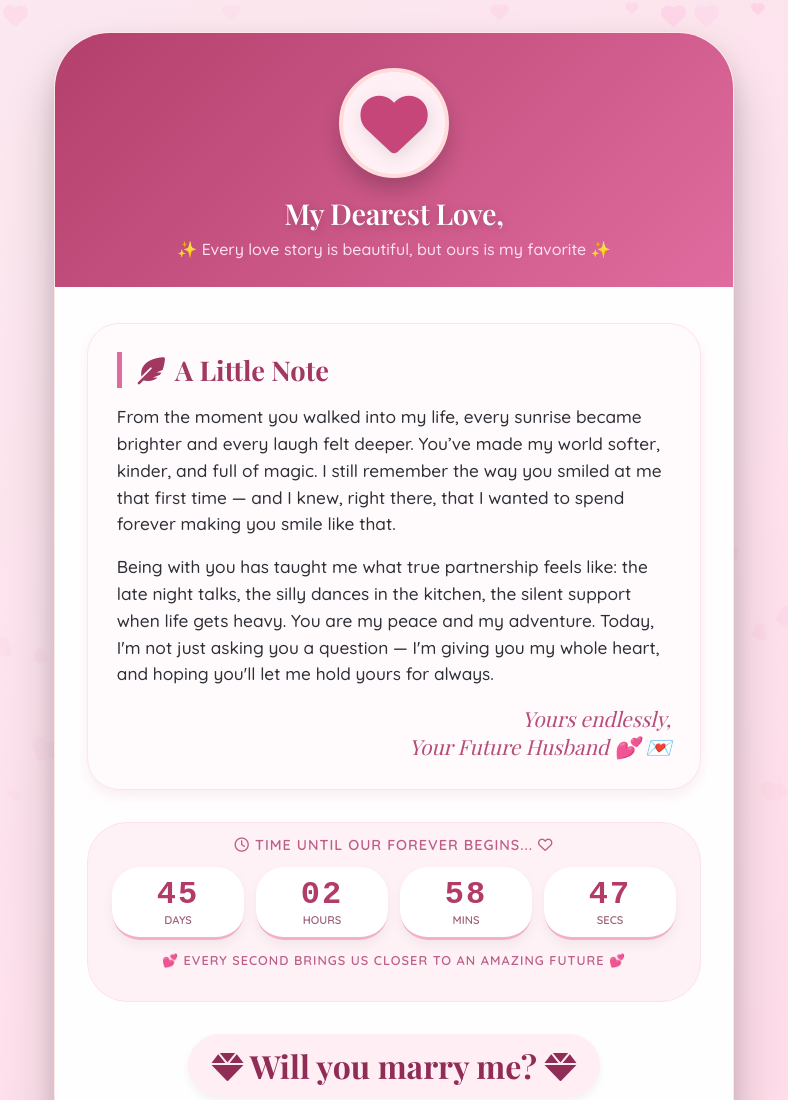
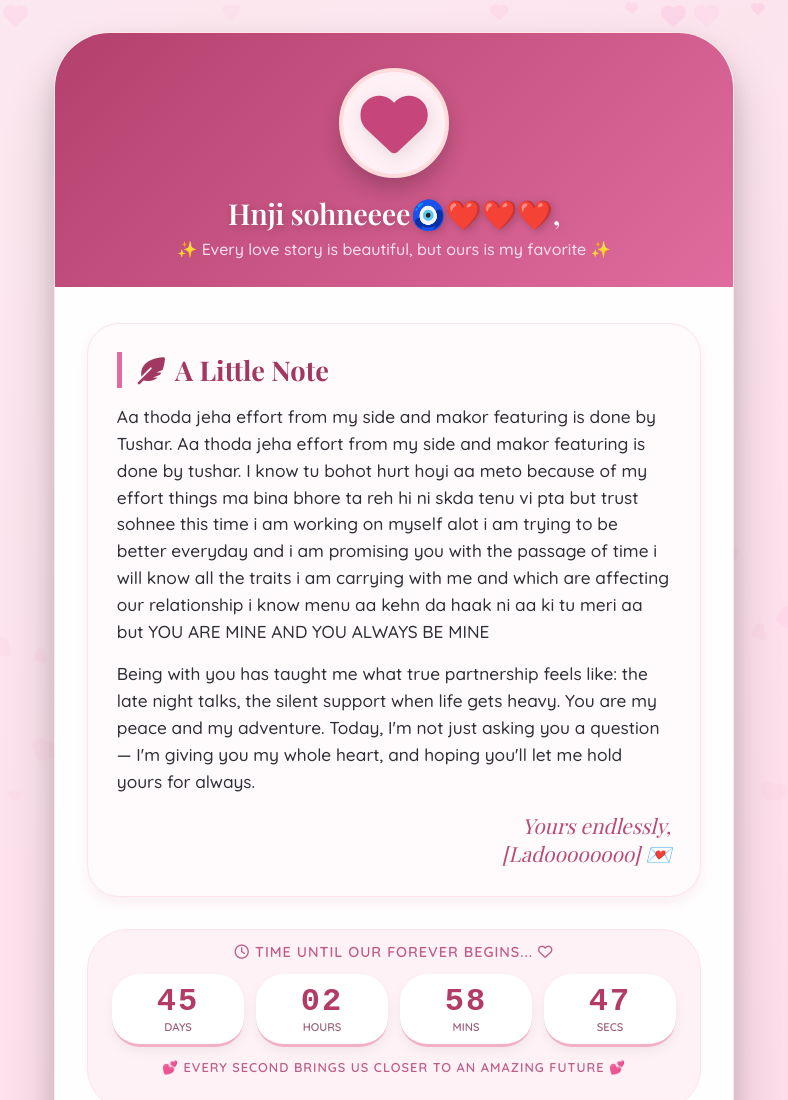
Before and after one commit to tusharsharma0786123-debug/Plssss-Forgive-me, a plain HTML site: page index.html in a window 1280 px wide. Shown: the top 1100 px of the page, without its empty margins (246-1034 px from the left). Drawn offline with nearby package versions, Linux system fonts and the light colour scheme.

Commit message:
Please Forgive me

```diff
--- a/index.html
+++ b/index.html
@@ -418,7 +418,7 @@
     <div class="avatar-circle">
       <i class="fas fa-heartbeat"></i> <!-- Or better: infinite love icon -->
     </div>
-    <h2>My Dearest Love,</h2>
+    <h2>Hnji sohneeee🧿❤️❤️❤️,</h2>
     <p>✨ Every love story is beautiful, but ours is my favorite ✨</p>
   </div>
 
@@ -426,18 +426,18 @@
     <div class="love-letter">
       <h3><i class="fas fa-feather-alt"></i> A Little Note</h3>
       <p>
-        From the moment you walked into my life, every sunrise became brighter and every laugh felt deeper.
-        You’ve made my world softer, kinder, and full of magic. I still remember the way you smiled at me
-        that first time — and I knew, right there, that I wanted to spend forever making you smile like that.
+        Aa thoda jeha effort from my side and makor featuring is done by Tushar.
+        Aa thoda jeha effort from my side and makor featuring is done by tushar.
+        I know tu bohot hurt hoyi aa meto because of my effort things ma bina bhore ta reh hi ni skda tenu vi pta but trust sohnee this time i am working on myself alot i am trying to be better everyday and i am promising you with the passage of time i  will know all the traits i am carrying with me and which are affecting our relationship i know menu aa kehn da haak ni aa ki tu meri aa but
+        YOU ARE MINE AND YOU ALWAYS BE MINE
       </p>
       <p>
-        Being with you has taught me what true partnership feels like: the late night talks, the silly dances
-        in the kitchen, the silent support when life gets heavy. You are my peace and my adventure.
+        Being with you has taught me what true partnership feels like: the late night talks, the silent support when life gets heavy. You are my peace and my adventure.
         Today, I'm not just asking you a question — I'm giving you my whole heart, and hoping you'll let me
         hold yours for always.
       </p>
       <div class="signature">
-        Yours endlessly, <br> [Your Name] 💌
+        Yours endlessly, <br> [Ladoooooooo] 💌
       </div>
     </div>
 
@@ -456,7 +456,7 @@
     <!-- THE BIG QUESTION -->
     <div class="proposal-question">
       <div class="big-question">
-        <i class="fas fa-gem"></i> Will you marry me? <i class="fas fa-gem"></i>
+        <i class="fas fa-gem"></i> Will you forgive me? <i class="fas fa-gem"></i>
       </div>
       <div class="buttons">
         <button class="btn btn-yes" id="yesBtn"><i class="fas fa-check-circle"></i> Absolutely Yes</button>
```
